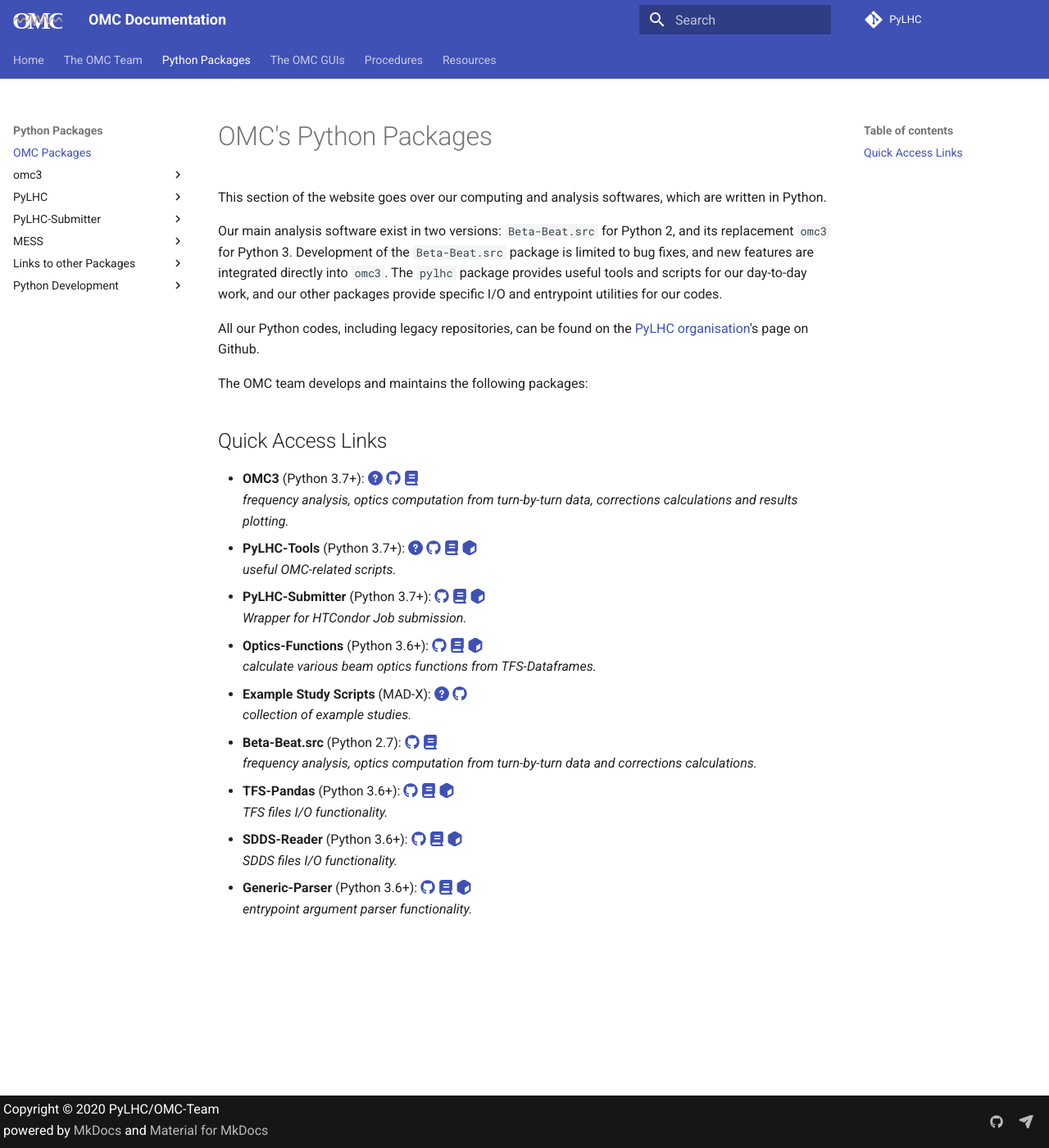
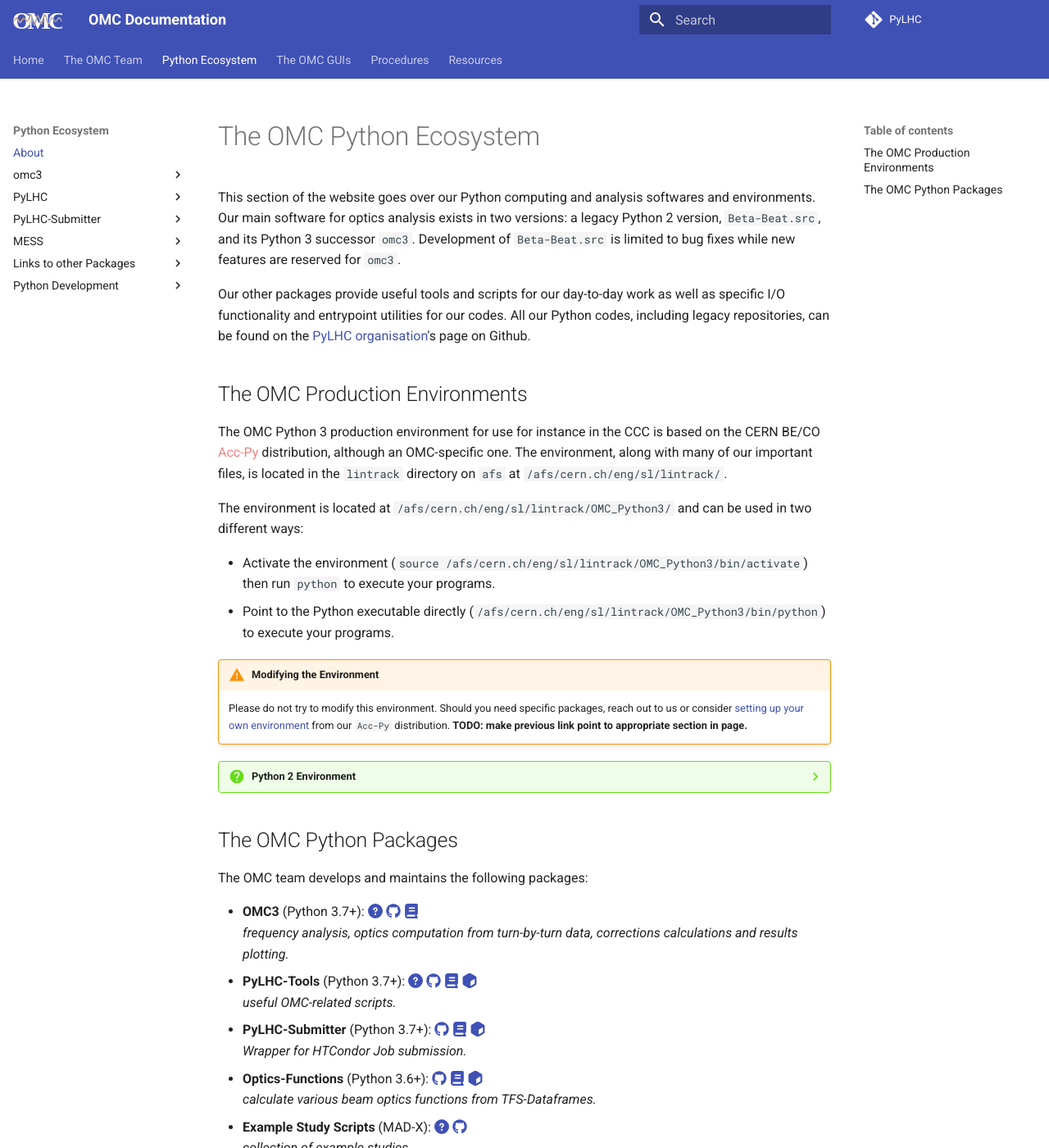
Before and after one commit to pylhc/pylhc.github.io, an MkDocs documentation site: the page built from docs/packages/about.md, in a window 1280 px wide and 1400 px high. Shown: the whole window at 82% size. Built offline with MkDocs 1.6.1 and Material for MkDocs 9.7.7, drawn with Linux system fonts in a browser that asks for light colours.

Commit message:
rework of about.md

```diff
--- a/docs/packages/about.md
+++ b/docs/packages/about.md
@@ -1,16 +1,34 @@
-# OMC's Python Packages
+# The OMC Python Ecosystem
 
-This section of the website goes over our computing and analysis softwares, which are written in Python.
+This section of the website goes over our Python computing and analysis softwares and environments.
+Our main software for optics analysis exists in two versions: a legacy Python 2 version, `Beta-Beat.src`, and its Python 3 successor `omc3`.
+Development of `Beta-Beat.src` is limited to bug fixes while new features are reserved for `omc3`.
 
-Our main analysis software exist in two versions: `Beta-Beat.src` for Python 2, and its replacement `omc3` for Python 3.
-Development of the `Beta-Beat.src` package is limited to bug fixes, and new features are integrated directly into `omc3`.
-The `pylhc` package provides useful tools and scripts for our day-to-day work, and our other packages provide specific I/O and entrypoint utilities for our codes.
-
+Our other packages provide useful tools and scripts for our day-to-day work as well as specific I/O functionality and entrypoint utilities for our codes.
 All our Python codes, including legacy repositories, can be found on the [PyLHC organisation][pylhc_github]{target=_blank}'s page on Github.
 
+## The OMC Production Environments
+
+The OMC Python 3 production environment for use for instance in the CCC is based on the CERN BE/CO [Acc-Py][accpy_docs]{target=_blank .cern_internal} distribution, although an OMC-specific one.
+The environment, along with many of our important files, is located in the `lintrack` directory on `afs` at `/afs/cern.ch/eng/sl/lintrack/`.
+
+The environment is located at `/afs/cern.ch/eng/sl/lintrack/OMC_Python3/` and can be used in two different ways:
+
+- Activate the environment (`source /afs/cern.ch/eng/sl/lintrack/OMC_Python3/bin/activate`) then run `python` to execute your programs.
+- Point to the Python executable directly (`/afs/cern.ch/eng/sl/lintrack/OMC_Python3/bin/python`) to execute your programs.
+
+!!! warning "Modifying the Environment"
+    Please do not try to modify this environment.
+    Should you need specific packages, reach out to us or consider [setting up your own environment](development/howto_venv.md) from our `Acc-Py` distribution.
+    **TODO: make previous link point to appropriate section in page.**
+
+??? question "Python 2 Environment"
+    We do have a `miniconda2` installation in `lintrack` for legacy Python2 codes.
+    This distribution is frozen and the use of Python 2 codes should be avoided as much as possible.
+
+## The OMC Python Packages
+
 The OMC team develops and maintains the following packages:
-
-## Quick Access Links
 
 - **OMC3** (Python 3.7+): [:fontawesome-solid-question-circle:](omc3/about.md) [:fontawesome-brands-github:][omc3]{target=\_blank} [:fontawesome-solid-book:][omc3_doc]{target=\_blank} <br>
   _frequency analysis, optics computation from turn-by-turn data, corrections calculations and results plotting._
--- a/mkdocs.yml
+++ b/mkdocs.yml
@@ -109,8 +109,8 @@
     - Physics of OMC: omc_team/physics.md
     - OMC Methods: omc_team/methods.md
     - Publications: omc_team/publications.md
-  - Python Packages:
-    - OMC Packages: packages/about.md
+  - Python Ecosystem:
+    - About: packages/about.md
     - omc3:
       - About omc3: packages/omc3/about.md
       - Getting Started: packages/omc3/getting_started.md
```
Also changed, not shown: other parts of docs/packages/about.md (+1 -0 lines).
